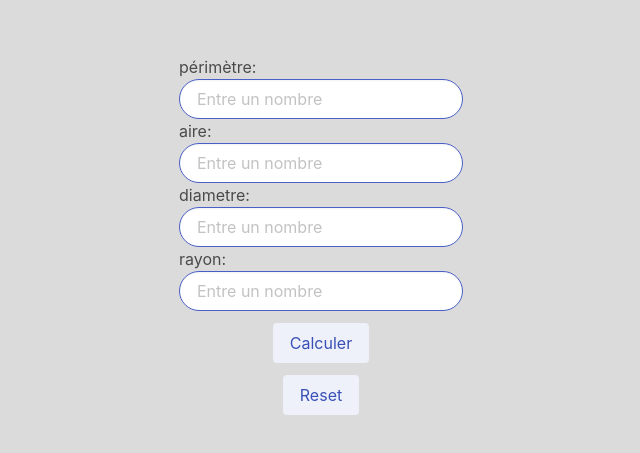
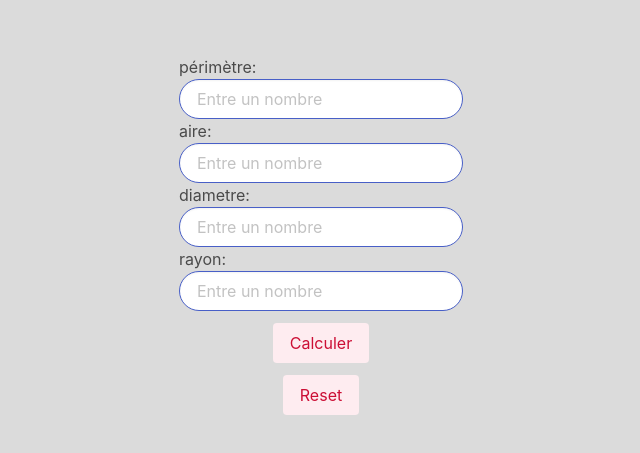
Before and after one commit to KevoWaZ/Calculateur-Cercle, a plain HTML site: page index.html in a window 1280 px wide. Shown: the part 165-618 px from the top of the page, without its empty margins (319-959 px from the left). Drawn offline with nearby package versions, Linux system fonts and the light colour scheme.

Commit message:
Update index.html

```diff
--- a/index.html
+++ b/index.html
@@ -41,8 +41,8 @@
             <input class="input is-rounded is-link" type="number" id="rayon" placeholder="Entre un nombre">
         </div>
     </div>
-    <button id="calcul" class="button is-link is-light mt-3">Calculer</button>
-    <button id="btnReset" class="button is-link is-light mt-3">Reset</button>
+    <button id="calcul" class="button is-danger is-light mt-3">Calculer</button>
+    <button id="btnReset" class="button is-danger is-light mt-3">Reset</button>
 
     <div class="equation">
 
```
